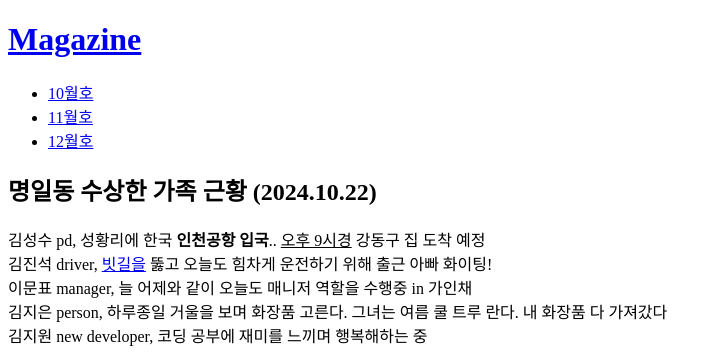
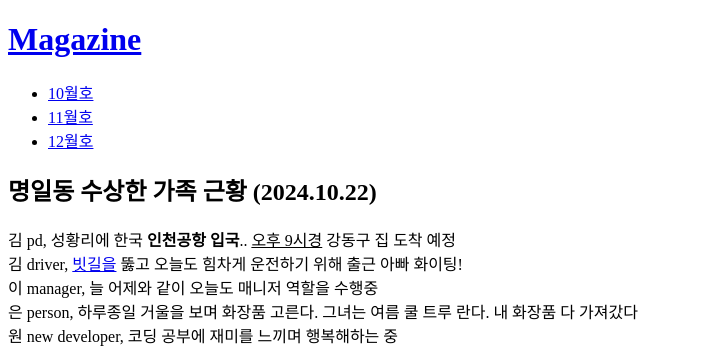
Before and after one commit to uner101/suspicious-magazine, a plain HTML site: page 1.html in a window 1280 px wide. Shown: the top 360 px of the page, without its empty margins (0-720 px from the left). Drawn offline with Linux system fonts and the light colour scheme; grey boxes are pictures that could not be loaded.

Commit message:
Update 1.html

```diff
--- a/1.html
+++ b/1.html
@@ -13,11 +13,11 @@
 <li><a href="3.html">12월호</a></li>
 </ul>
 <h2>명일동 수상한 가족 근황 (2024.10.22)</h2>
-<p>김성수 pd, 성황리에 한국 <strong>인천공항 입국</strong>.. <u>오후 9시경</u> 강동구 집 도착 예정 <br>
-김진석 driver, <a href="https://weather.naver.com/" target="_blank" title="html5 specification">빗길을</a> 뚫고 오늘도 힘차게 운전하기 위해 출근 아빠 화이팅!<br>
-이문표 manager, 늘 어제와 같이 오늘도 매니저 역할을 수행중 in 가인채<br>
-김지은 person, 하루종일 거울을 보며 화장품 고른다. 그녀는 여름 쿨 트루 란다. 내 화장품 다 가져갔다<br>
-김지원 new developer, 코딩 공부에 재미를 느끼며 행복해하는 중</p>
+<p>김 pd, 성황리에 한국 <strong>인천공항 입국</strong>.. <u>오후 9시경</u> 강동구 집 도착 예정 <br>
+김 driver, <a href="https://weather.naver.com/" target="_blank" title="html5 specification">빗길을</a> 뚫고 오늘도 힘차게 운전하기 위해 출근 아빠 화이팅!<br>
+이 manager, 늘 어제와 같이 오늘도 매니저 역할을 수행중 <br>
+은 person, 하루종일 거울을 보며 화장품 고른다. 그녀는 여름 쿨 트루 란다. 내 화장품 다 가져갔다<br>
+원 new developer, 코딩 공부에 재미를 느끼며 행복해하는 중</p>
 <img src="https://i.namu.wiki/i/GWJFFlQT8oBdBgh4gdE-Klfgat3wso6SqSzy2nZ3V_hmhcdGkbs7Quylx3NmN9h51W8UI308G7rEHNcizit8Yw.webp" width="450" >
 
 </body>
```
